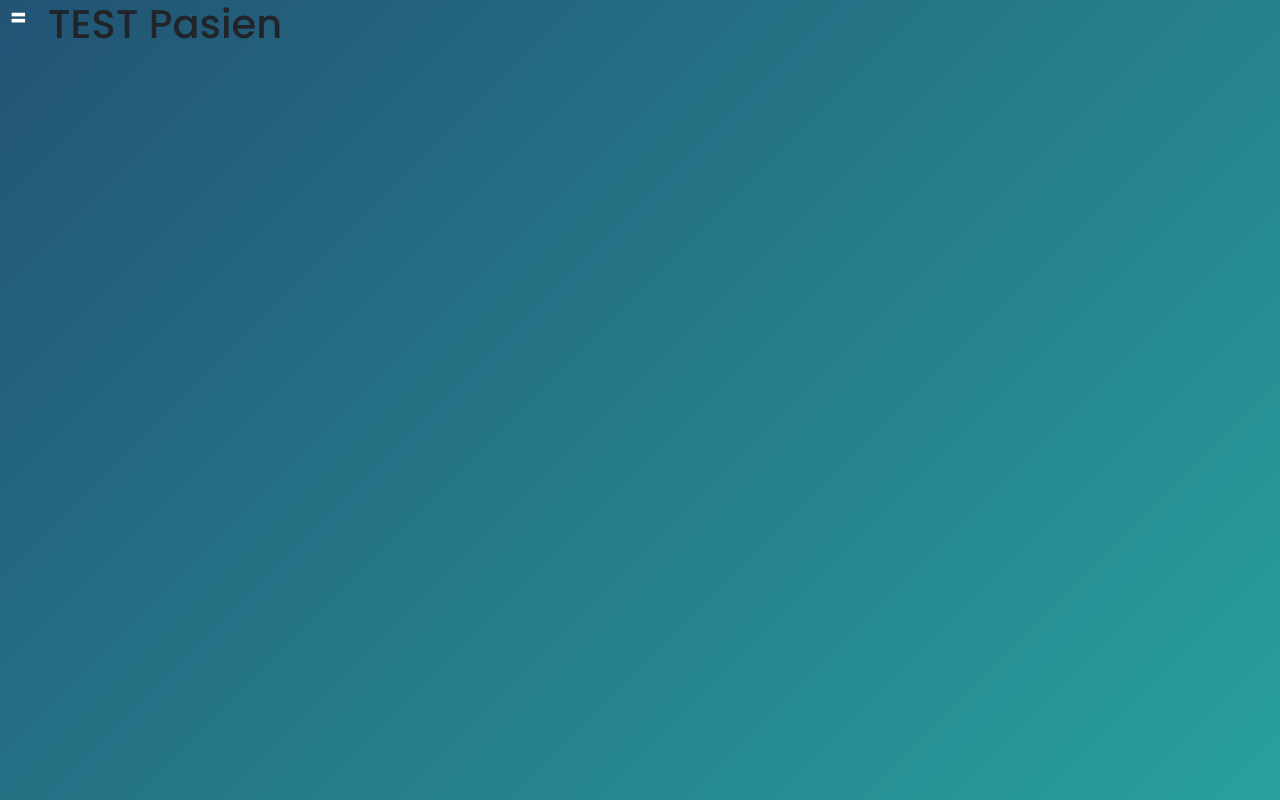
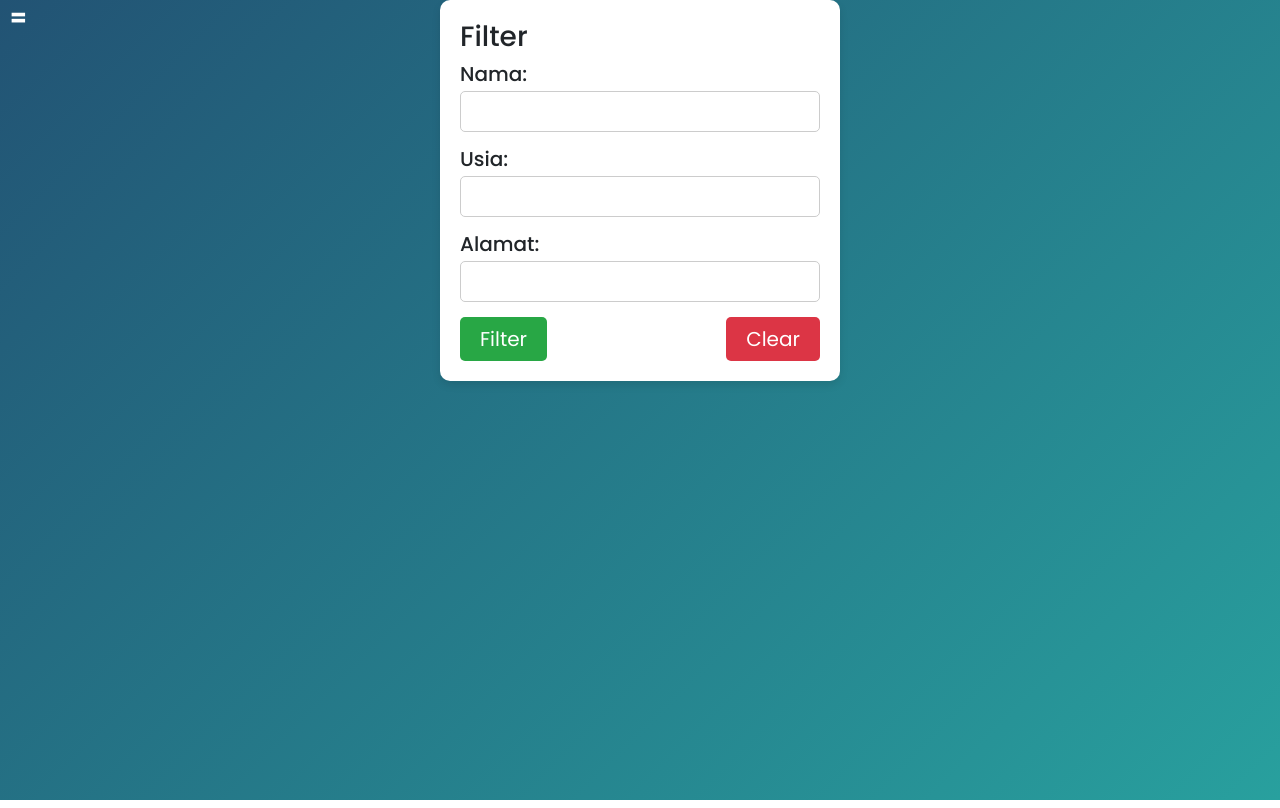
Before and after one commit to ahlilfikri/SEPUH, a React (Vite) app in the folder Frontend/sepuh-project/: page /dashboard in a window 1280 px wide. Built offline with nearby package versions, Linux system fonts and the light colour scheme; a web font is replaced by a local one.

Commit message:
add pasien page

```diff
--- a/Frontend/sepuh-project/src/admin/pages/dokter/index.jsx
+++ b/Frontend/sepuh-project/src/admin/pages/dokter/index.jsx
@@ -4,7 +4,7 @@ const Dokter = () => {
 
     return (
         <Fragment>
-            <h1>TEST Dokter</h1>
+            <h1>TEST sbjaslaslasaslaskal</h1>
         </Fragment>
     );
 };
--- a/Frontend/sepuh-project/src/admin/pages/pasien/index.jsx
+++ b/Frontend/sepuh-project/src/admin/pages/pasien/index.jsx
@@ -1,10 +1,129 @@
 import React, { Fragment, useState } from 'react';
 
 const Pasien = () => {
+    const [nama, setNama] = useState('');
+    const [usia, setUsia] = useState('');
+    const [alamat, setAlamat] = useState('');
+
+    const handleFilter = () => {
+        // Handle filter logic here
+        console.log('Filter applied:', { nama, usia, alamat });
+    };
+
+    const handleClear = () => {
+        // Clear filter fields
+        setNama('');
+        setUsia('');
+        setAlamat('');
+    };
+
+    const styles = {
+        filterContainer: {
+            backgroundColor: 'white',
+            padding: '20px',
+            borderRadius: '10px',
+            boxShadow: '0 4px 8px rgba(0, 0, 0, 0.1)',
+            width: '400px',
+            margin: 'auto',
+        },
+        filterField: {
+            display: 'flex',
+            flexDirection: 'column',
+            marginBottom: '15px',
+        },
+        label: {
+            fontSize: '20px',
+            marginBottom: '5px',
+        },
+        input: {
+            padding: '10px',
+            fontSize: '16px',
+            border: '1px solid #ccc',
+            borderRadius: '5px',
+        },
+        filterButtons: {
+            display: 'flex',
+            justifyContent: 'space-between',
+        },
+        button: {
+            fontSize: '20px',
+            padding: '10px 20px',
+            border: 'none',
+            borderRadius: '5px',
+            cursor: 'pointer',
+            transition: 'background-color 0.3s',
+        },
+        filterButton: {
+            backgroundColor: '#28a745',
+            color: 'white',
+        },
+        clearButton: {
+            backgroundColor: '#dc3545',
+            color: 'white',
+        },
+        filterButtonHover: {
+            backgroundColor: '#218838',
+        },
+        clearButtonHover: {
+            backgroundColor: '#c82333',
+        }
+    };
 
     return (
         <Fragment>
-            <h1>TEST Pasien</h1>
+            <div style={styles.filterContainer}>
+                <h3>Filter</h3>
+                <div style={styles.filterField}>
+                    <label htmlFor="nama" style={styles.label}>Nama:</label>
+                    <input
+                        type="text"
+                        id="nama"
+                        value={nama}
+                        onChange={(e) => setNama(e.target.value)}
+                        style={styles.input}
+                    />
+                </div>
+                <div style={styles.filterField}>
+                    <label htmlFor="usia" style={styles.label}>Usia:</label>
+                    <input
+                        type="number"
+                        id="usia"
+                        value={usia}
+                        onChange={(e) => setUsia(e.target.value)}
+                        style={styles.input}
+                    />
+                </div>
+                <div style={styles.filterField}>
+                    <label htmlFor="alamat" style={styles.label}>Alamat:</label>
+                    <input
+                        type="text"
+                        id="alamat"
+                        value={alamat}
+                        onChange={(e) => setAlamat(e.target.value)}
+                        style={styles.input}
+                    />
+                </div>
+                <div style={styles.filterButtons}>
+                    <button
+                        className="filter-button"
+                        onClick={handleFilter}
+                        style={{ ...styles.button, ...styles.filterButton }}
+                        onMouseOver={(e) => e.currentTarget.style.backgroundColor = styles.filterButtonHover.backgroundColor}
+                        onMouseOut={(e) => e.currentTarget.style.backgroundColor = styles.filterButton.backgroundColor}
+                    >
+                        Filter
+                    </button>
+                    <button
+                        className="clear-button"
+                        onClick={handleClear}
+                        style={{ ...styles.button, ...styles.clearButton }}
+                        onMouseOver={(e) => e.currentTarget.style.backgroundColor = styles.clearButtonHover.backgroundColor}
+                        onMouseOut={(e) => e.currentTarget.style.backgroundColor = styles.clearButton.backgroundColor}
+                    >
+                        Clear
+                    </button>
+                </div>
+            </div>
         </Fragment>
     );
 };
```
